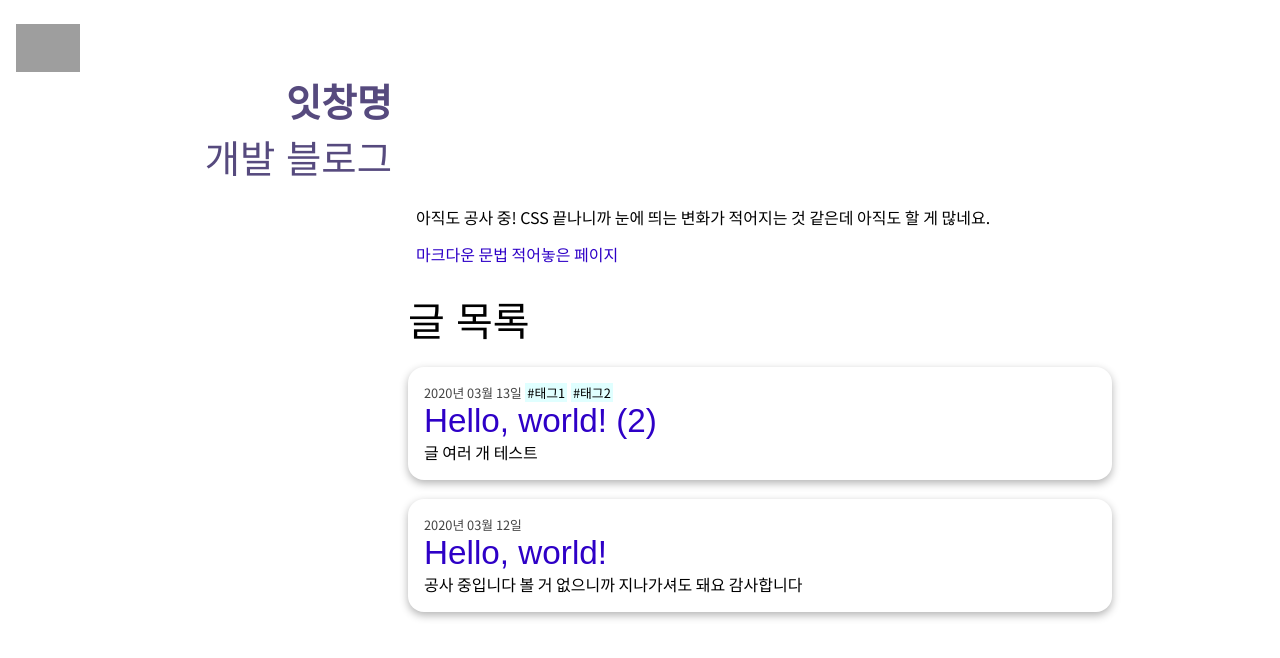
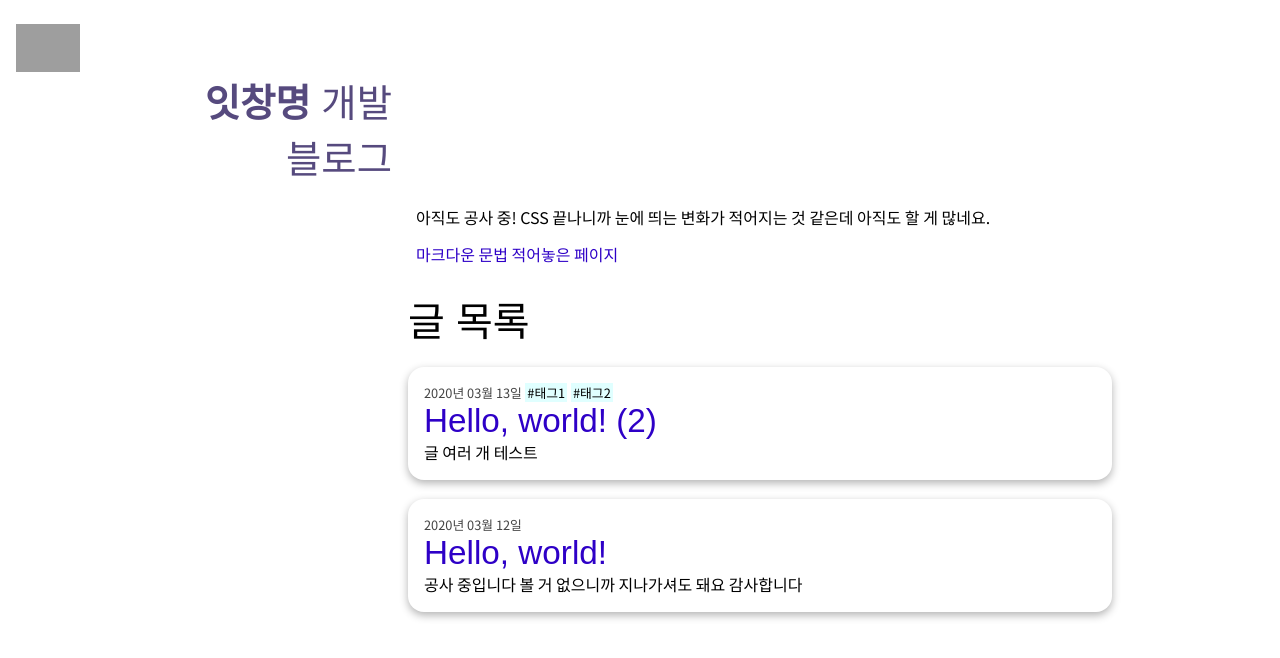
Before and after one commit to EatChangmyeong/EatChangmyeong.github.io, a Jekyll site: the page built from index.md, in a window 1280 px wide. Shown: the top 658 px of the page. Built offline with Jekyll 4.4.1, drawn with Linux system fonts in a browser that asks for light colours; some web fonts are replaced; grey boxes are pictures that could not be loaded.

Commit message:
Specialize remaining br tags

```diff
--- a/_layouts/front.html
+++ b/_layouts/front.html
@@ -8,7 +8,7 @@
 {% include template3.html %}
 			<header>
 				<h1>
-					<strong>잇창명</strong><br> 개발 블로그
+					<strong>잇창명</strong><br class="front-br"> 개발 블로그
 				</h1>
 			</header>
 
--- a/_sass/main.scss
+++ b/_sass/main.scss
@@ -172,6 +172,10 @@ header {
 		font-family: 'NanumSquareRound', sans-serif;
 		font-size: 2.4rem;
 		font-weight: normal;
+
+		br.front-br {
+			display: none;
+		}
 	}
 
 	span.metadata {
```
